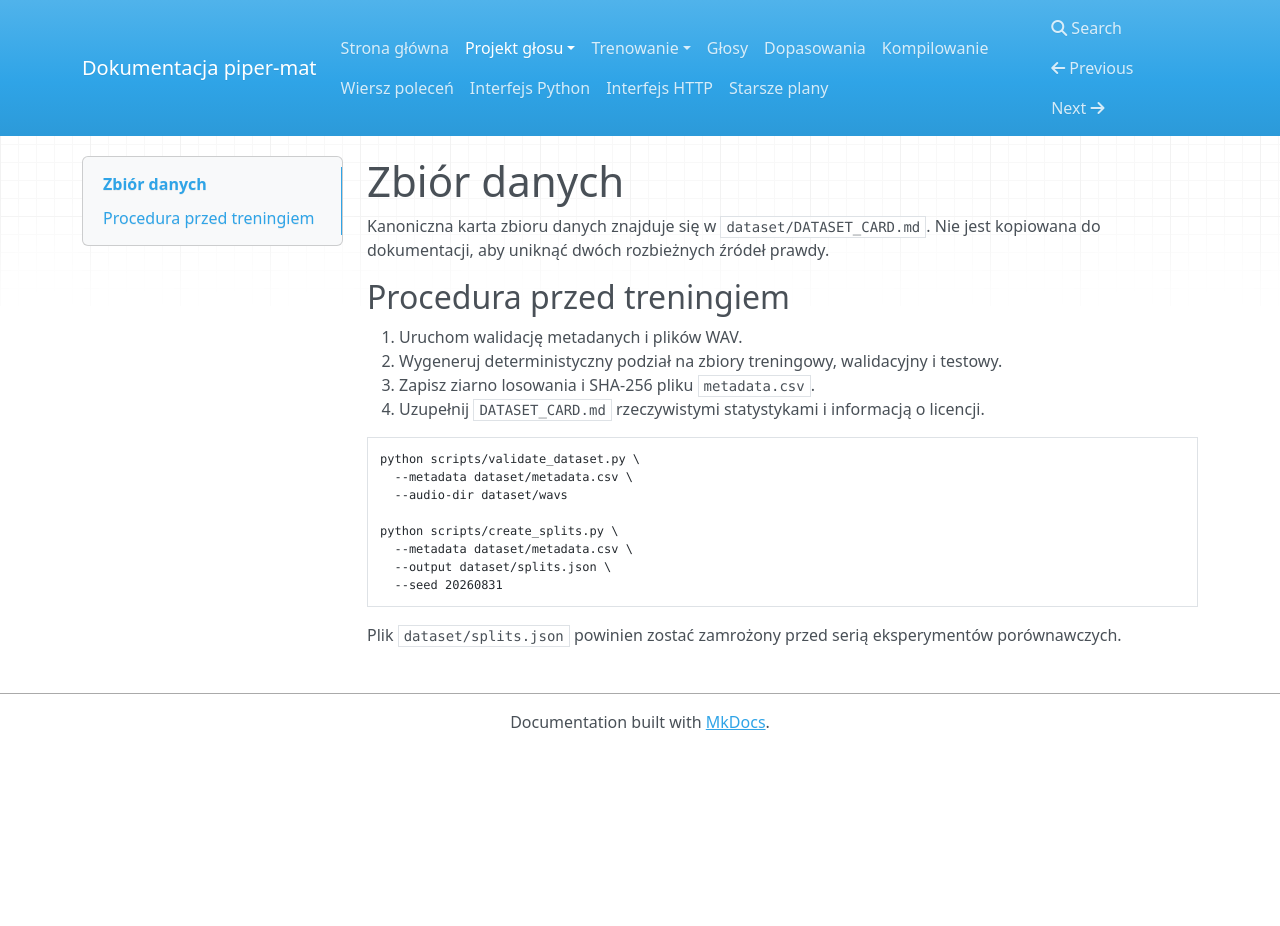
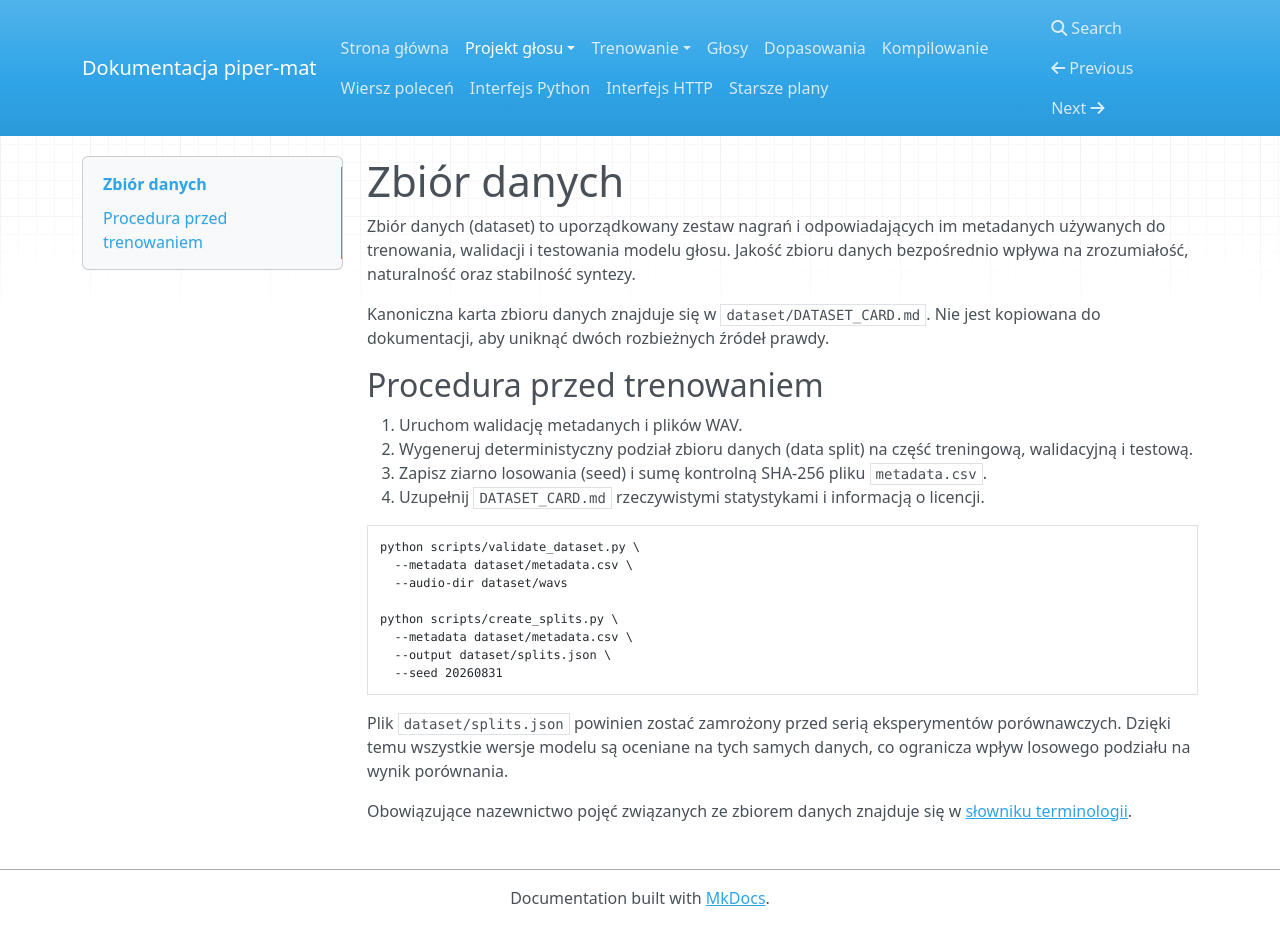
Before and after one commit to MatPomGit/piper-mat, an MkDocs documentation site: the page built from docs/DATASET.md, in a window 1280 px wide and 926 px high. Built offline with MkDocs 1.6.1, drawn with Linux system fonts in a browser that asks for light colours; nearby versions of some CDN libraries.

Commit message:
docs: ujednolić terminologię zbioru danych

````diff
--- a/docs/DATASET.md
+++ b/docs/DATASET.md
@@ -1,12 +1,14 @@
 # Zbiór danych
+
+Zbiór danych (dataset) to uporządkowany zestaw nagrań i odpowiadających im metadanych używanych do trenowania, walidacji i testowania modelu głosu. Jakość zbioru danych bezpośrednio wpływa na zrozumiałość, naturalność oraz stabilność syntezy.
 
 Kanoniczna karta zbioru danych znajduje się w `dataset/DATASET_CARD.md`. Nie jest kopiowana do dokumentacji, aby uniknąć dwóch rozbieżnych źródeł prawdy.
 
-## Procedura przed treningiem
+## Procedura przed trenowaniem
 
 1. Uruchom walidację metadanych i plików WAV.
-2. Wygeneruj deterministyczny podział na zbiory treningowy, walidacyjny i testowy.
-3. Zapisz ziarno losowania i SHA-256 pliku `metadata.csv`.
+2. Wygeneruj deterministyczny podział zbioru danych (data split) na część treningową, walidacyjną i testową.
+3. Zapisz ziarno losowania (seed) i sumę kontrolną SHA-256 pliku `metadata.csv`.
 4. Uzupełnij `DATASET_CARD.md` rzeczywistymi statystykami i informacją o licencji.
 
 ```bash
@@ -20,4 +22,6 @@ python scripts/create_splits.py \
   --seed 20260831
 ```
 
-Plik `dataset/splits.json` powinien zostać zamrożony przed serią eksperymentów porównawczych.
+Plik `dataset/splits.json` powinien zostać zamrożony przed serią eksperymentów porównawczych. Dzięki temu wszystkie wersje modelu są oceniane na tych samych danych, co ogranicza wpływ losowego podziału na wynik porównania.
+
+Obowiązujące nazewnictwo pojęć związanych ze zbiorem danych znajduje się w [słowniku terminologii](TERMINOLOGIA.md).
````
